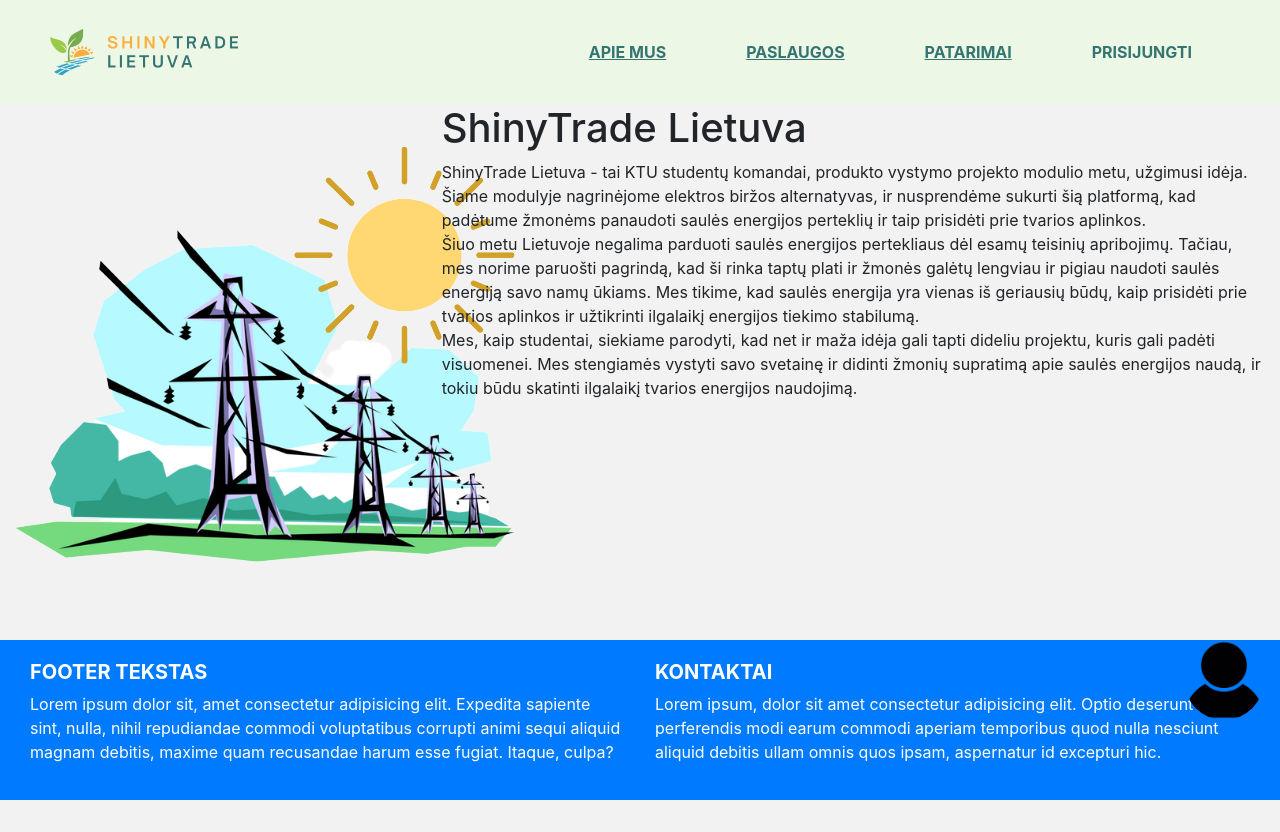
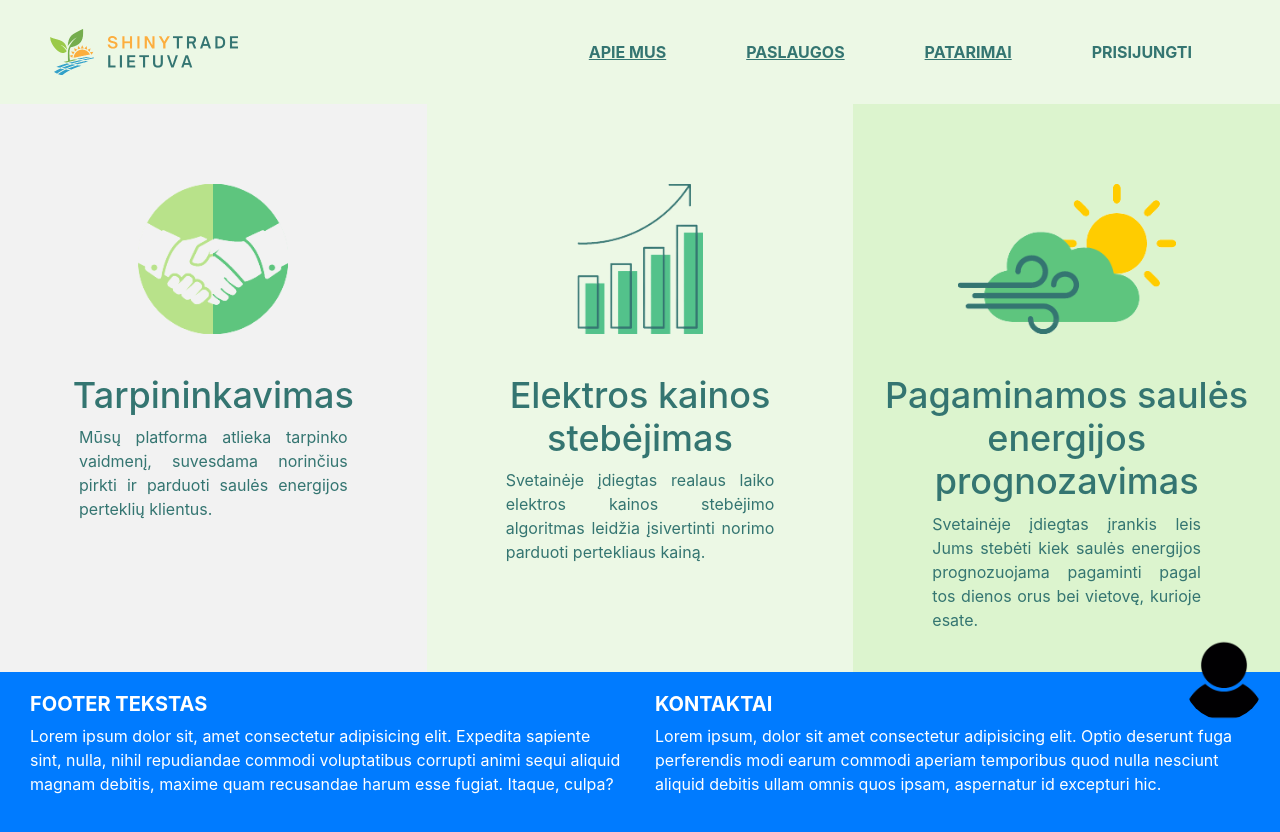
Before and after one commit to Faustels/ebirza, a Flask app: page /paslaugos in a window 1280 px wide. Before the commit the page ends 800 px from the top, so only its background shows below. Run offline with Flask 3, Linux system fonts and the light colour scheme; parts of the project's set-up code (start-up, migrations or seed data) failed here and were passed over; some libraries are stand-ins or nearby versions.

Commit message:
sukurtas paslaugu puslapis

```diff
--- /dev/null
+++ b/static/css/services.css
@@ -0,0 +1,59 @@
+:root{
+    --textSize: 10px;
+    --imageHeight: 100px;
+    --imagePadding: 0;
+}
+
+@media (min-width: 768px){
+    :root {
+        --textSize: 11px;
+        --imageHeight: 150px;
+    }
+}
+
+@media (min-width: 992px){
+    :root {
+        --imagePadding: 5vh 0;
+    }
+}
+
+@media (min-width: 1200px){
+    :root {
+        --textSize: 12px;
+    }
+}
+
+@media (min-width: 1366px){
+    :root {
+        --textSize: 13px;
+    }
+}
+
+
+.singleServiceLink{
+    text-align:center;
+    color: var(--dark-green-color);
+    text-decoration: none !important;
+}
+
+.singleServiceContainer{
+    padding: 5vh 0;
+}
+
+.serviceDescription {
+    padding: 0 5vw;
+    text-align: justify;
+}
+
+.serviceImage {
+    height: var(--imageHeight);
+    width: auto;
+}
+
+.serviceImageContainer {
+    padding: var(--imagePadding);
+}
+
+h1 {
+    font-size: calc(3 * var(--textSize));
+}
--- a/templates/services.html
+++ b/templates/services.html
@@ -14,33 +14,54 @@
 
 <div style="display:flex; flex-direction: column; flex-grow: 1;">
     <div id="Apie_mus" class="row justify-content-lg-center aboutContainer">
-        <div class="row justify-content-lg-center" >
-            <div class="col col-xl-4 col-lg-4 col-md-4 col-12">
-                <img class="centerImage" src="/static/images/about.png" alt="about.png">
+        <div class="row justify-content-lg-center" servicesContainer>
+            <div class="col col-xl-4 col-lg-4 col-12 singleServiceContainer">
+                <a href="/" class="singleServiceLink">
+                    <div class="row">
+                        <div class="col col-xl-12 col-lg-12 col-4 serviceImageContainer">
+                            <img class="serviceImage" src="/static/images/sell.png" alt="sell.png">
+                        </div>
+                        <div class="col col-xl-12 col-lg-12 col-8">
+                            <h1>Tarpininkavimas</h1>
+                            <div class="serviceDescription">
+                                Mūsų platforma atlieka tarpinko vaidmenį, suvesdama norinčius
+                                pirkti ir parduoti saulės energijos perteklių klientus.
+                            </div>
+                        </div>
+                    </div>
+                </a>
             </div>
-            <div class="col col-xl-8 col-lg-8 col-md-8 col-12">
-                <h1>
-                    ShinyTrade Lietuva
-                </h1>
-                <div>
-                    ShinyTrade Lietuva - tai KTU studentų komandai, produkto vystymo projekto
-modulio metu, užgimusi idėja. Šiame modulyje nagrinėjome elektros biržos
-alternatyvas, ir nusprendėme sukurti šią platformą, kad padėtume žmonėms
-panaudoti saulės energijos perteklių ir taip prisidėti prie tvarios aplinkos.
-                </div>
-                <div>
-                    Šiuo metu Lietuvoje negalima parduoti saulės energijos pertekliaus dėl esamų
-teisinių apribojimų. Tačiau, mes norime paruošti pagrindą, kad ši rinka taptų plati ir
-žmonės galėtų lengviau ir pigiau naudoti saulės energiją savo namų ūkiams. Mes
-tikime, kad saulės energija yra vienas iš geriausių būdų, kaip prisidėti prie tvarios
-aplinkos ir užtikrinti ilgalaikį energijos tiekimo stabilumą.
-                </div>
-                <div>
-                    Mes, kaip studentai, siekiame parodyti, kad net ir maža idėja gali tapti dideliu
-projektu, kuris gali padėti visuomenei. Mes stengiamės vystyti savo svetainę ir didinti
-žmonių supratimą apie saulės energijos naudą, ir tokiu būdu skatinti ilgalaikį tvarios
-energijos naudojimą.
-                </div>
+            <div class="col col-xl-4 col-lg-4 col-12 singleServiceContainer" style="background-color: #ECF8E5;">
+                <a href="/" class="singleServiceLink">
+                    <div class="row">
+                        <div class="col col-xl-12 col-lg-12 col-4 serviceImageContainer">
+                            <img class="serviceImage" src="/static/images/price.png" alt="price.png">
+                        </div>
+                        <div class="col col-xl-12 col-lg-12 col-8 serviceText">
+                            <h1>Elektros kainos stebėjimas</h1>
+                            <div class="serviceDescription">
+                                Svetainėje įdiegtas realaus laiko elektros kainos stebėjimo
+                                algoritmas leidžia įsivertinti norimo parduoti pertekliaus kainą.
+                            </div>
+                        </div>
+                    </div>
+                </a>
+            </div>
+            <div class="col col-xl-4 col-lg-4 col-12 singleServiceContainer" style="background-color: #DCF4CE;">
+                <a href="/" class="singleServiceLink">
+                    <div class="row">
+                        <div class="col col-xl-12 col-lg-12 col-4 serviceImageContainer">
+                            <img class="serviceImage" src="/static/images/sun.png" alt="sun.png">
+                        </div>
+                        <div class="col col-xl-12 col-lg-12 col-8">
+                            <h1>Pagaminamos saulės energijos prognozavimas</h1>
+                            <div class="serviceDescription">
+                                Svetainėje įdiegtas įrankis leis Jums stebėti kiek saulės energijos
+                                prognozuojama pagaminti pagal tos dienos orus bei vietovę, kurioje esate.
+                            </div>
+                        </div>
+                    </div>
+                </a>
             </div>
         </div>
     </div>
```
